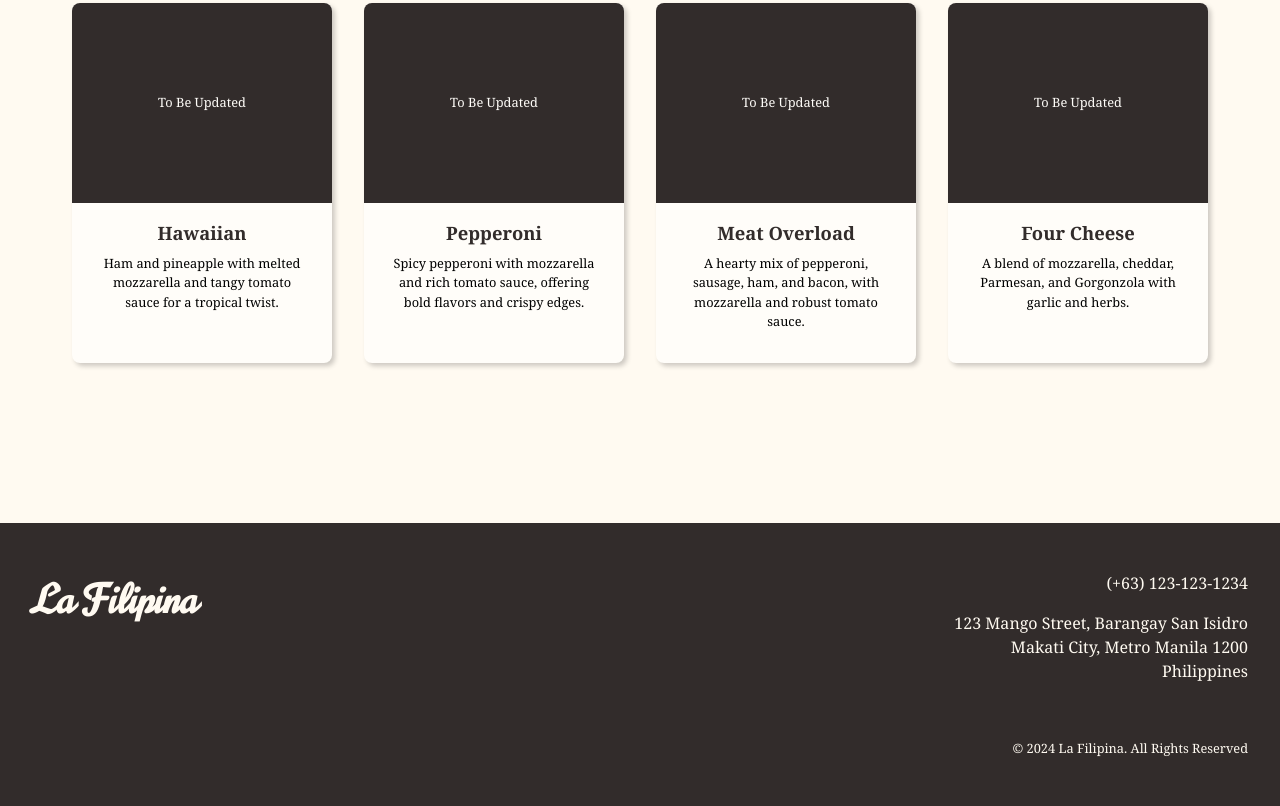
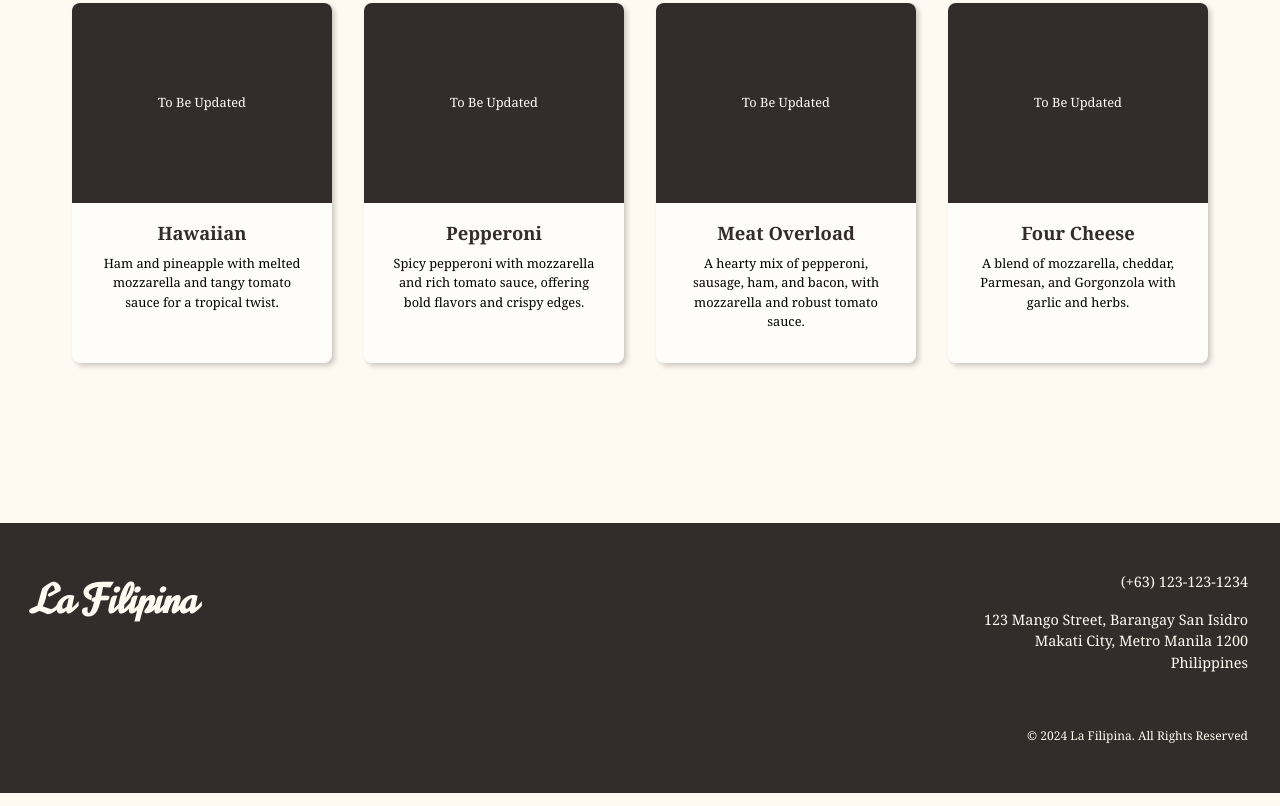
Before and after one commit to mkhrvl/restaurant-page, a website built with webpack: page src/index.html in a window 1280 px wide. Shown: the part 777-1583 px from the top of the page. Built offline with nearby package versions, Linux system fonts and the light colour scheme; a web font is replaced by a local one.

Commit message:
style: adjust header and footer styling

```diff
--- a/src/style.css
+++ b/src/style.css
@@ -54,7 +54,7 @@ h6 {
 }
 
 :root {
-    --w-page: 100em;
+    --w-page: 85em;
     --h-header: 10svh;
     --clr-off-white: #fffaf1;
     --clr-off-light-white: #fffdf9;
@@ -102,7 +102,6 @@ body {
 .nav__link {
     background-color: rgba(0, 0, 0, 0);
     border: none;
-    font-size: 1.15rem;
     transition: color 250ms ease-in-out;
 }
 
@@ -272,6 +271,7 @@ body {
     display: grid;
     grid-area: contact;
     row-gap: 1rem;
+    font-size: 0.9rem;
 }
 
 .footer__phone {
@@ -284,7 +284,7 @@ body {
 }
 
 .footer__copyright {
-    font-size: 0.8rem;
+    font-size: 0.75rem;
     grid-area: copyright;
     justify-self: right;
 }
```
